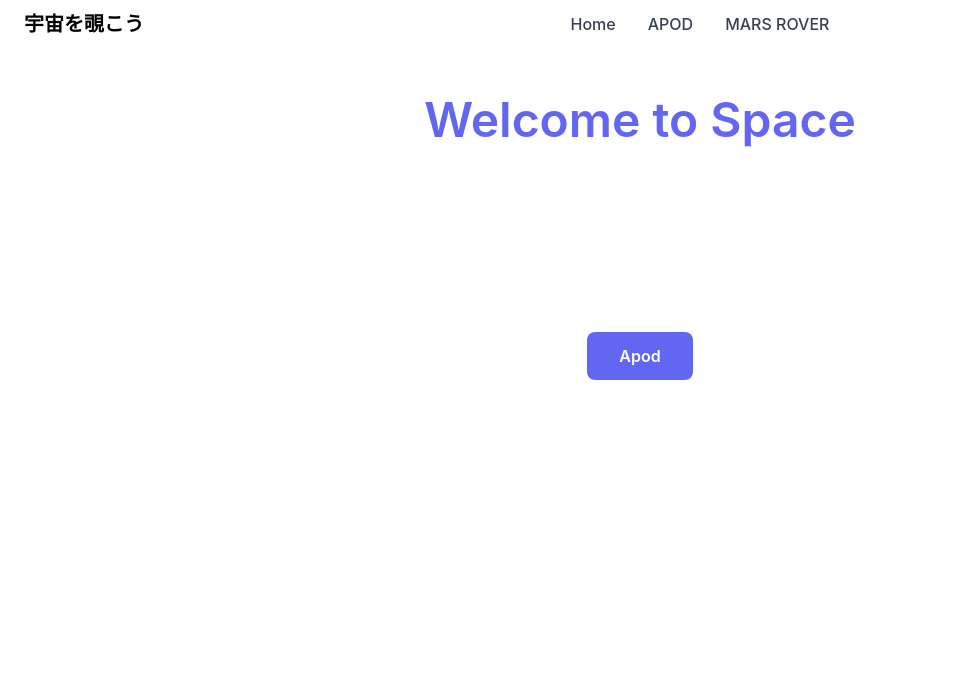
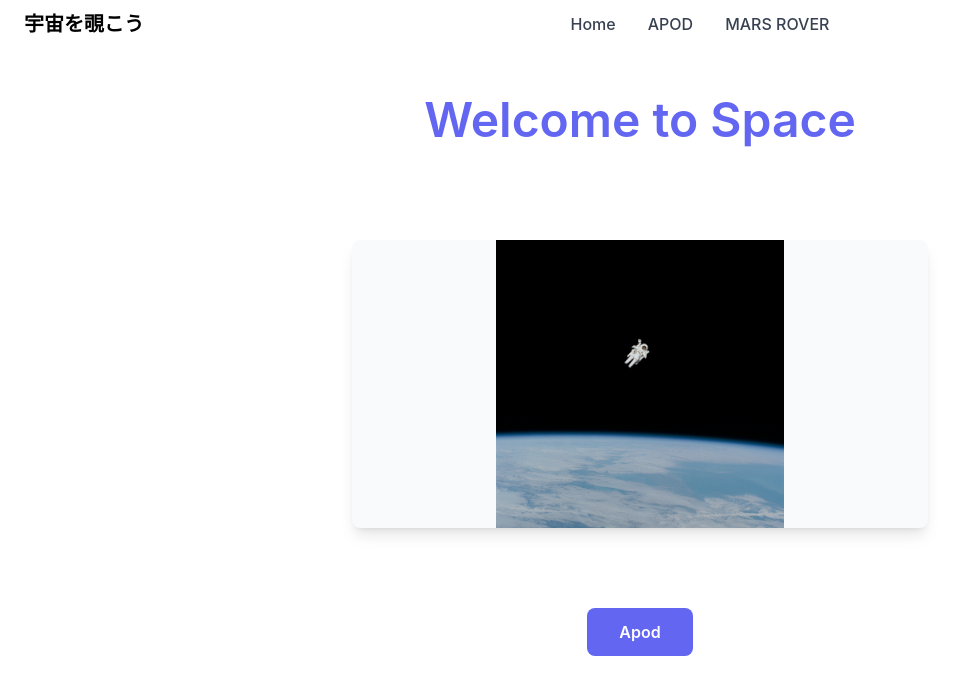
Before and after one commit to ryoumaseto/NASA-APP-WITH-REACT, a React (Create React App) app: page / in a window 1280 px wide. Shown: the top 694 px of the page, without its empty margins (0-963 px from the left). Built offline with nearby package versions, Linux system fonts and the light colour scheme; no server answers.

Commit message:
homeの画像あきらめます

```diff
--- a/src/components/Home/Home.js
+++ b/src/components/Home/Home.js
@@ -1,41 +1,9 @@
 import React from "react";
-import axios from "axios";
-import { useState } from "react";
 import { Link } from "react-router-dom";
+import Header from "../header/Header";
 import Photo from "./Photo";
-import Header from "../header/Header";
 
 const Home = () => {
-  // Nasa API key
-  const apiKey = process.env.REACT_APP_NASA_API_KEY;
-
-  // Nasaから取得したデータを格納するためのstate
-  const [data, setData] = useState([]);
-  const [errorStatus, setErrorStatus] = useState(false);
-
-
-    // Nasa APIを叩くための関数
-    const fetchData = async () => {
-        try {
-            // Nasa APIを叩いて、取得したデータを格納
-            const result = await axios.get("https://api.nasa.gov/planetary/apod", {
-                params: {
-                    api_key: apiKey,
-                    date: "2023-11-30", // 入力された日付を使用
-                },
-            });
-            setErrorStatus(false);
-            setData(result.data);
-        } catch (error) {
-            setErrorStatus(true);
-        }
-    };
-    // 初回アクセス時にfetchData関数を一度だけ実行
-    React.useEffect(() => {
-        if (data.length === 0) {
-            fetchData();
-        }
-    }, );
 
     return (
         <>
@@ -47,7 +15,8 @@ const Home = () => {
                         Welcome to Space
                     </p>
 
-                    {errorStatus && <Photo data={data} />}
+                    <Photo />
+
                     <div className="flex w-full flex-col gap-2.5 sm:flex-row sm:justify-center">
                         <Link to="/apod">
                             <button className="inline-block rounded-lg bg-indigo-500 px-8 py-3 text-center text-sm font-semibold text-white outline-none ring-indigo-300 transition duration-100 hover:bg-indigo-600 focus-visible:ring active:bg-indigo-700 md:text-base">
--- a/src/components/Home/Photo.js
+++ b/src/components/Home/Photo.js
@@ -1,16 +1,14 @@
 import React from "react";
+import NASA from './nasa-Yj1M5riCKk4-unsplash.jpg'
 
-const Photo = (data) => {
+const Photo = () => {
   return (
     <div className="bg-white py-6 sm:py-8 lg:py-12">
-      <p className="mb-2 font-semibold text-indigo-500 md:mb-3 lg:text-lg">
-        {data.data.title}
-      </p>
       <div className="relative mb-6 overflow-hidden rounded-lg bg-gray-50 shadow-lg md:mb-8">
         <img
-          src={data.data.url}
+          src={NASA}
           loading="lazy"
-          alt={data.data.title}
+          alt='宇宙の写真'
           className="h-2/6 w-3/6  object-center mx-auto"
         />
       </div>
```
Also changed, not shown: src/components/Home/nasa-Yj1M5riCKk4-unsplash.jpg (added).
